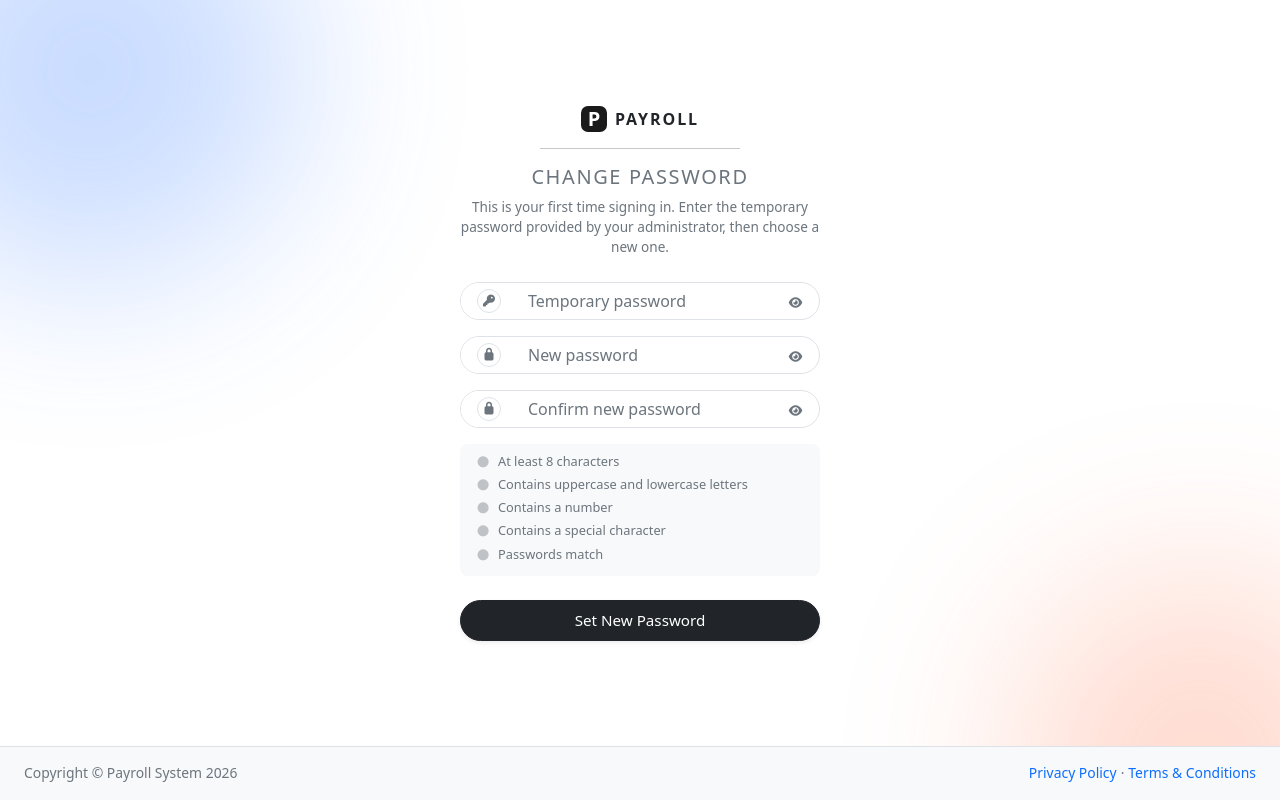
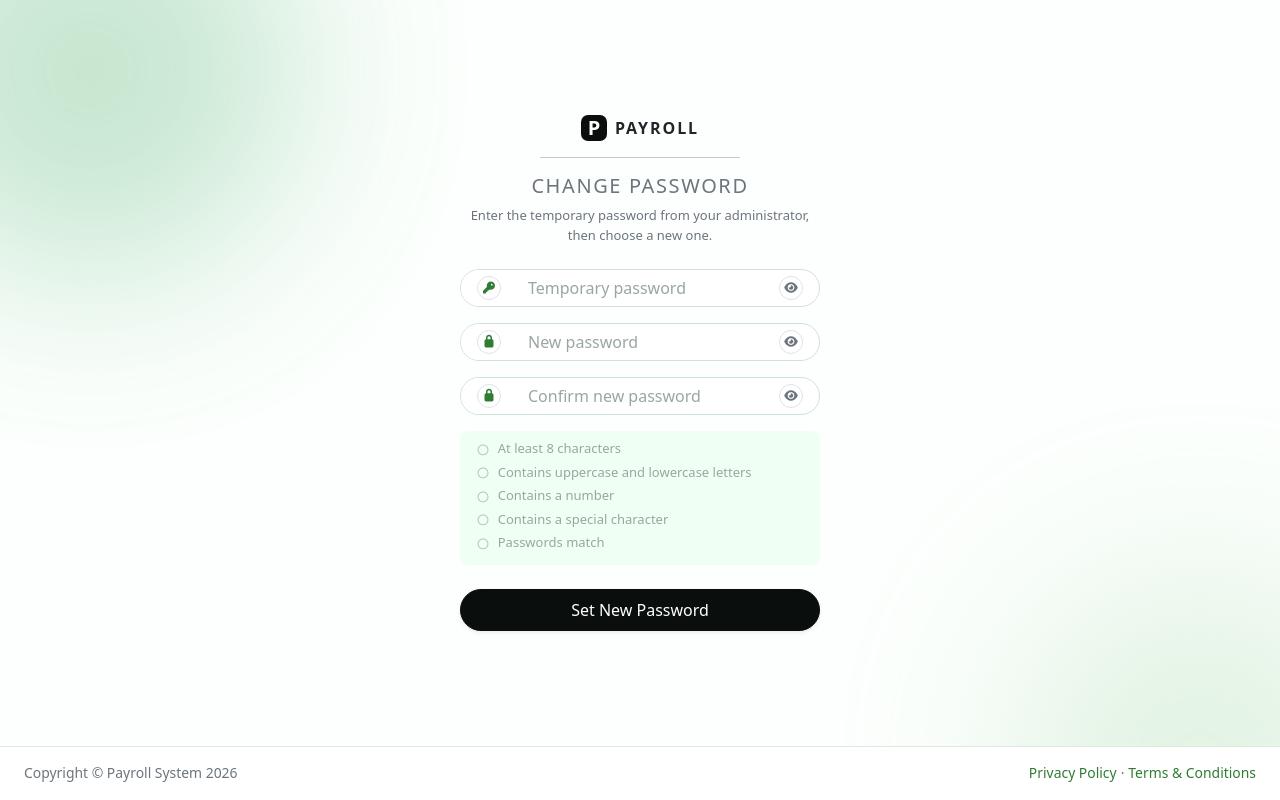
Before and after one commit to melchie04/payroll-system, a React (Vite) app in the folder frontend/: page /change-password in a window 1280 px wide. Built offline with nearby package versions, Linux system fonts and the light colour scheme.

Commit message:
Update: Auth page design

```diff
--- a/frontend/src/assets/scss/_centered.scss
+++ b/frontend/src/assets/scss/_centered.scss
@@ -6,6 +6,76 @@
   position: relative;
   overflow: hidden;
   isolation: isolate;
+  // .bg-body sits on this same element and is declared !important by the
+  // framework utilities, so the mint plane has to match it to win.
+  background-color: var(--app-auth-bg) !important;
+}
+
+// Fields on the centered pages. The pill control itself — its outline, its white
+// fill and its green focus ring — is drawn as one piece in _surfaces.scss, since
+// that block sets border: 0 on the icon box and the field inside it. Only the
+// placeholder is still the field's own to set.
+.centered-bg .form-control::placeholder {
+  color: var(--app-auth-placeholder);
+}
+
+// The primary action stays black, but Obsidian rather than the framework's own
+// near-black, so it matches the headings above it. On a surface this dark a
+// lighter black is invisible, so hover shifts the hue towards the accent and
+// lifts the button, and the press pushes it back down.
+.centered-bg .btn-dark {
+  --bs-btn-bg: var(--app-obsidian);
+  --bs-btn-border-color: var(--app-obsidian);
+  --bs-btn-hover-bg: var(--app-obsidian-hover);
+  --bs-btn-hover-border-color: var(--app-obsidian-hover);
+  --bs-btn-active-bg: var(--app-obsidian-active);
+  --bs-btn-active-border-color: var(--app-obsidian-active);
+  transition: background-color 0.15s ease, box-shadow 0.15s ease, transform 0.15s ease;
+}
+
+// .shadow-sm is on the markup and declares !important, so these have to match it.
+.centered-bg .btn-dark:hover {
+  transform: translateY(-1px);
+  box-shadow: 0 6px 14px rgba(10, 15, 13, 0.22) !important;
+}
+
+.centered-bg .btn-dark:active {
+  transform: translateY(0);
+  box-shadow: 0 1px 2px rgba(10, 15, 13, 0.2) !important;
+}
+
+// Keyboard focus gets the same green ring the fields use.
+.centered-bg .btn-dark:focus-visible {
+  box-shadow: 0 0 0 0.2rem var(--app-moss-ring) !important;
+}
+
+@media (prefers-reduced-motion: reduce) {
+  .centered-bg .btn-dark,
+  .centered-bg .btn-dark:hover,
+  .centered-bg .btn-dark:active {
+    transition: none;
+    transform: none;
+  }
+}
+
+.centered-bg .app-brand-mark {
+  --app-brand-bg: var(--app-obsidian);
+}
+
+// The password checklist. It reads as a quiet aside rather than a card, so it
+// takes the full mint rather than the near-white the plane uses.
+.centered-bg .auth-requirements {
+  background-color: var(--app-mint);
+}
+
+// The footer bar reads as white paper under the mint plane, not as grey.
+.centered-bg footer.bg-light {
+  background-color: var(--app-auth-footer-bg) !important;
+  border-top-color: var(--app-auth-footer-line) !important;
+}
+
+.centered-bg footer a {
+  color: var(--app-moss);
 }
 
 .centered-bg::before,
--- a/frontend/src/assets/scss/_surfaces.scss
+++ b/frontend/src/assets/scss/_surfaces.scss
@@ -72,7 +72,7 @@ a:focus-visible > .card {
 // the purge — so the icon box and the field each keep their own rounded box and read
 // as two. Drawing the border once around the group is what makes them one.
 .input-group:has(> .rounded-start-pill) {
-  border: var(--bs-border-width) solid var(--bs-border-color);
+  border: var(--bs-border-width) solid var(--app-auth-field-border);
   border-radius: var(--bs-border-radius-pill);
   background: var(--bs-body-bg);
   overflow: hidden;
@@ -90,9 +90,12 @@ a:focus-visible > .card {
   box-shadow: none;
 }
 
+// Focus is the one moment the accent takes over the whole control. The ring is
+// drawn on the group, not the field, because the field's own shadow is switched
+// off above — the two would otherwise sit inside each other.
 .input-group:has(> .rounded-start-pill):focus-within {
-  border-color: var(--bs-primary);
-  box-shadow: 0 0 0 0.2rem rgba(var(--bs-primary-rgb), 0.15);
+  border-color: var(--app-moss);
+  box-shadow: 0 0 0 0.2rem var(--app-moss-ring);
 }
 
 // Room to breathe. Bootstrap's defaults are tuned for dense admin screens; these
--- a/frontend/src/pages/auth/ChangePassword.jsx
+++ b/frontend/src/pages/auth/ChangePassword.jsx
@@ -8,10 +8,10 @@ function RequirementRow({ met, label }) {
   return (
     <div className="d-flex align-items-center gap-2 mb-1">
       <i
-        className={`fas ${met ? "fa-circle-check text-success" : "fa-circle text-muted"}`}
-        style={{ fontSize: "0.7rem", opacity: met ? 1 : 0.4 }}
+        className={met ? "fas fa-circle-check" : "far fa-circle"}
+        style={{ fontSize: "var(--app-fs-1)", color: met ? "var(--app-moss)" : "var(--app-auth-icon-off)" }}
       ></i>
-      <span className={met ? "text-dark" : "text-muted"} style={{ fontSize: "0.8rem" }}>
+      <span style={{ fontSize: "var(--app-fs-3)", color: met ? "var(--bs-body-color)" : "var(--app-auth-placeholder)" }}>
         {label}
       </span>
     </div>
@@ -55,21 +55,21 @@ export default function ChangePassword() {
     return (
       <div className="w-100 text-center" style={{ maxWidth: 360 }}>
         <div
-          className="d-inline-flex align-items-center justify-content-center rounded-circle bg-light text-success mb-3"
-          style={{ width: 56, height: 56, fontSize: "1.4rem" }}
+          className="d-inline-flex align-items-center justify-content-center rounded-circle mb-3"
+          style={{ width: 56, height: 56, fontSize: "var(--app-fs-7)", background: "var(--app-mint)", color: "var(--app-moss)" }}
         >
           <i className="fas fa-circle-check"></i>
         </div>
-        <h1 className="fw-normal text-secondary mb-2" style={{ fontSize: "var(--app-fs-6)", color: "#777777" }}>
+        <h1 className="fw-normal text-secondary mb-2" style={{ fontSize: "var(--app-fs-6)", color: "var(--app-auth-heading)" }}>
           Password set
         </h1>
-        <p className="text-muted mb-4" style={{ fontSize: "0.9rem" }}>
+        <p className="text-muted mb-4" style={{ fontSize: "var(--app-fs-4)" }}>
           Your password has been updated. You're all set to continue.
         </p>
         <button
           type="button"
           className="btn btn-dark rounded-pill w-100 text-white py-2 fw-normal shadow-sm"
-          style={{ fontSize: "0.95rem" }}
+          style={{ fontSize: "var(--app-fs-5)" }}
           onClick={() => navigate("/")}
         >
           Continue to Dashboard
@@ -86,27 +86,28 @@ export default function ChangePassword() {
         className="text-center fw-normal text-secondary mb-2 tracking-wide text-uppercase"
         style={{
           fontSize: "var(--app-fs-6)",
-          color: "#777777",
+          color: "var(--app-auth-heading)",
           letterSpacing: "0.08em",
         }}
       >
         Change Password
       </h1>
-      <p className="text-center text-muted mb-4" style={{ fontSize: "0.85rem" }}>
-        This is your first time signing in. Enter the temporary password provided by your administrator, then choose a new one.
+      <p className="text-center text-muted mb-4" style={{ fontSize: "var(--app-fs-3)" }}>
+        Enter the temporary password from your administrator, then choose a new one.
       </p>
 
       <form onSubmit={handleSubmit} noValidate>
         <div className="mb-3 position-relative">
           <div className="input-group">
-            <span className="input-group-text bg-white border-end-0 rounded-start-pill text-muted px-3" style={{ borderColor: "#cccccc" }}>
+            <span className="input-group-text bg-white border-end-0 rounded-start-pill text-muted px-3">
               <div
-                className="d-flex align-items-center justify-content-center border rounded-circle text-muted"
+                className="d-flex align-items-center justify-content-center border rounded-circle"
                 style={{
                   width: "24px",
                   height: "24px",
                   fontSize: "var(--app-fs-2)",
-                  borderColor: "#cccccc",
+                  borderColor: "var(--app-moss)",
+                  color: "var(--app-moss)",
                 }}
               >
                 <i className="fas fa-key"></i>
@@ -115,7 +116,7 @@ export default function ChangePassword() {
             <input
               type={showPassword ? "text" : "password"}
               className="form-control border-start-0 border-end-0 py-2.5 fs-6 fw-light"
-              style={{ borderColor: "#cccccc", outline: "none" }}
+              style={{ outline: "none" }}
               id="tempPassword"
               name="tempPassword"
               placeholder="Temporary password"
@@ -126,24 +127,35 @@ export default function ChangePassword() {
             <button
               className="btn btn-outline-secondary border-start-0 rounded-end-pill bg-transparent text-muted px-3"
               type="button"
+              tabIndex={-1}
               onClick={() => setShowPassword((s) => !s)}
-              style={{ borderColor: "#cccccc" }}
             >
-              <i className={`fas ${showPassword ? "fa-eye-slash" : "fa-eye"}`} style={{ fontSize: "var(--app-fs-2)" }}></i>
+              <div
+                className="d-flex align-items-center justify-content-center border rounded-circle text-muted"
+                style={{
+                  width: "24px",
+                  height: "24px",
+                  fontSize: "var(--app-fs-2)",
+                  borderColor: "var(--app-auth-field-border)",
+                }}
+              >
+                <i className={`fas ${showPassword ? "fa-eye-slash" : "fa-eye"}`}></i>
+              </div>
             </button>
           </div>
         </div>
 
         <div className="mb-3 position-relative">
           <div className="input-group">
-            <span className="input-group-text bg-white border-end-0 rounded-start-pill text-muted px-3" style={{ borderColor: "#cccccc" }}>
+            <span className="input-group-text bg-white border-end-0 rounded-start-pill text-muted px-3">
               <div
-                className="d-flex align-items-center justify-content-center border rounded-circle text-muted"
+                className="d-flex align-items-center justify-content-center border rounded-circle"
                 style={{
                   width: "24px",
                   height: "24px",
                   fontSize: "var(--app-fs-2)",
-                  borderColor: "#cccccc",
+                  borderColor: "var(--app-moss)",
+                  color: "var(--app-moss)",
                 }}
               >
                 <i className="fas fa-lock"></i>
@@ -152,7 +164,7 @@ export default function ChangePassword() {
             <input
               type={showPassword ? "text" : "password"}
               className="form-control border-start-0 border-end-0 py-2.5 fs-6 fw-light"
-              style={{ borderColor: "#cccccc", outline: "none" }}
+              style={{ outline: "none" }}
               id="newPassword"
               name="newPassword"
               placeholder="New password"
@@ -163,24 +175,35 @@ export default function ChangePassword() {
             <button
               className="btn btn-outline-secondary border-start-0 rounded-end-pill bg-transparent text-muted px-3"
               type="button"
+              tabIndex={-1}
               onClick={() => setShowPassword((s) => !s)}
-              style={{ borderColor: "#cccccc" }}
             >
-              <i className={`fas ${showPassword ? "fa-eye-slash" : "fa-eye"}`} style={{ fontSize: "var(--app-fs-2)" }}></i>
+              <div
+                className="d-flex align-items-center justify-content-center border rounded-circle text-muted"
+                style={{
+                  width: "24px",
+                  height: "24px",
+                  fontSize: "var(--app-fs-2)",
+                  borderColor: "var(--app-auth-field-border)",
+                }}
+              >
+                <i className={`fas ${showPassword ? "fa-eye-slash" : "fa-eye"}`}></i>
+              </div>
             </button>
           </div>
         </div>
 
         <div className="mb-3 position-relative">
           <div className="input-group">
-            <span className="input-group-text bg-white border-end-0 rounded-start-pill text-muted px-3" style={{ borderColor: "#cccccc" }}>
+            <span className="input-group-text bg-white border-end-0 rounded-start-pill text-muted px-3">
               <div
-                className="d-flex align-items-center justify-content-center border rounded-circle text-muted"
+                className="d-flex align-items-center justify-content-center border rounded-circle"
                 style={{
                   width: "24px",
                   height: "24px",
                   fontSize: "var(--app-fs-2)",
-                  borderColor: "#cccccc",
+                  borderColor: "var(--app-moss)",
+                  color: "var(--app-moss)",
                 }}
               >
                 <i className="fas fa-lock"></i>
@@ -189,7 +212,7 @@ export default function ChangePassword() {
             <input
               type={showPassword ? "text" : "password"}
               className="form-control border-start-0 border-end-0 py-2.5 fs-6 fw-light"
-              style={{ borderColor: "#cccccc", outline: "none" }}
+              style={{ outline: "none" }}
               id="confirmPassword"
               name="confirmPassword"
               placeholder="Confirm new password"
@@ -200,15 +223,25 @@ export default function ChangePassword() {
             <button
               className="btn btn-outline-secondary border-start-0 rounded-end-pill bg-transparent text-muted px-3"
               type="button"
+              tabIndex={-1}
               onClick={() => setShowPassword((s) => !s)}
-              style={{ borderColor: "#cccccc" }}
             >
-              <i className={`fas ${showPassword ? "fa-eye-slash" : "fa-eye"}`} style={{ fontSize: "var(--app-fs-2)" }}></i>
+              <div
+                className="d-flex align-items-center justify-content-center border rounded-circle text-muted"
+                style={{
+                  width: "24px",
+                  height: "24px",
+                  fontSize: "var(--app-fs-2)",
+                  borderColor: "var(--app-auth-field-border)",
+                }}
+              >
+                <i className={`fas ${showPassword ? "fa-eye-slash" : "fa-eye"}`}></i>
+              </div>
             </button>
           </div>
         </div>
 
-        <div className="bg-light rounded-3 px-3 py-2 mb-4">
+        <div className="auth-requirements rounded-3 px-3 py-2 mb-4">
           <RequirementRow met={hasLength} label="At least 8 characters" />
           <RequirementRow met={hasCase} label="Contains uppercase and lowercase letters" />
           <RequirementRow met={hasNumber} label="Contains a number" />
@@ -217,12 +250,12 @@ export default function ChangePassword() {
         </div>
 
         {touched && !canSubmit && (
-          <div className="text-danger text-center mb-3" style={{ fontSize: "0.8rem" }}>
+          <div className="text-danger text-center mb-3" style={{ fontSize: "var(--app-fs-3)" }}>
             Enter your temporary password and meet all the requirements above before continuing.
           </div>
         )}
 
-        <button type="submit" className="btn btn-dark rounded-pill w-100 text-white py-2 fw-normal shadow-sm" style={{ fontSize: "0.95rem" }}>
+        <button type="submit" className="btn btn-dark rounded-pill w-100 text-white py-2 fw-normal shadow-sm" style={{ fontSize: "var(--app-fs-5)" }}>
           Set New Password
         </button>
       </form>
```
Also changed, not shown: frontend/src/assets/scss/_tokens.scss (+28 -2 lines), frontend/src/pages/auth/Login.jsx (+14 -12 lines).
